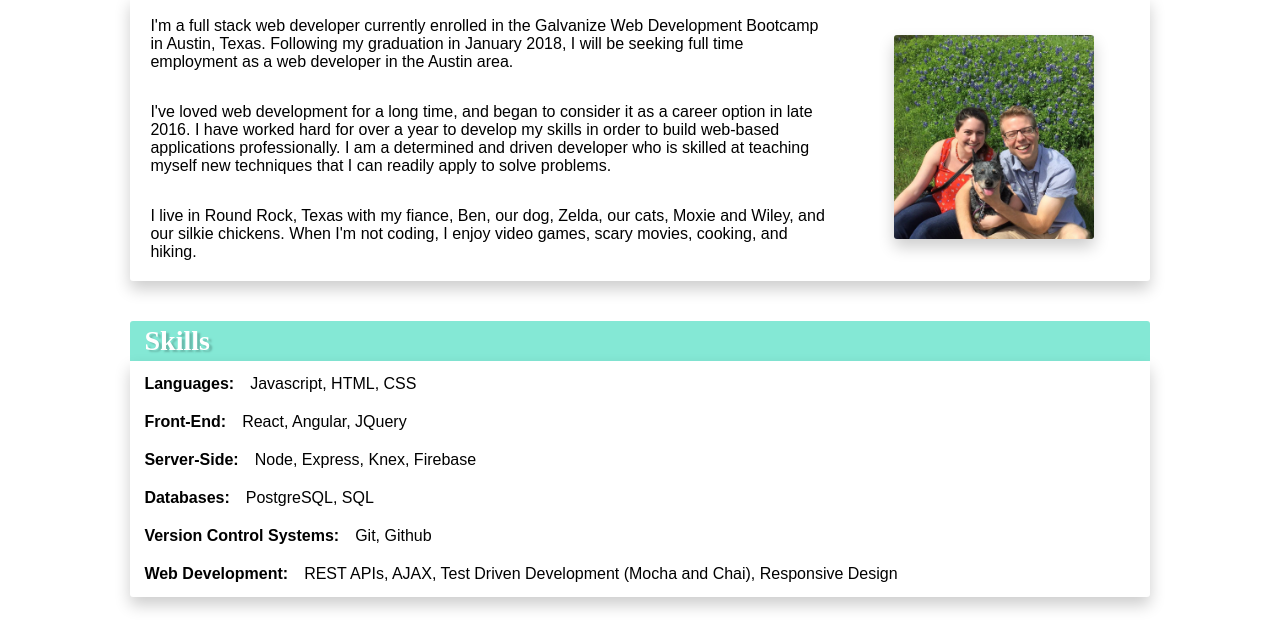
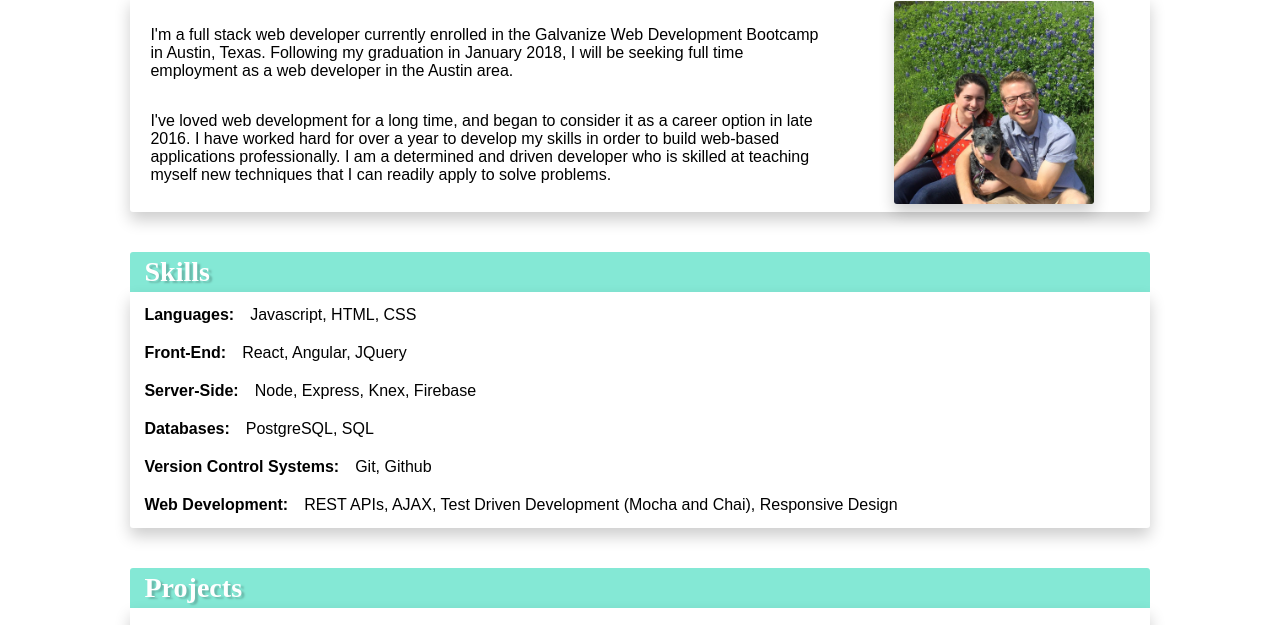
Before and after one commit to Rmcavin/Portfolio, a website: page index.html in a window 1280 px wide. Shown: the part 812-1437 px from the top of the page. Drawn offline with Linux system fonts and the light colour scheme; files that its build step writes are made by us from their sources; files whose address does not match are found by name; a web font is replaced by a local one.

Commit message:
update about me

```diff
--- a/index.html
+++ b/index.html
@@ -63,9 +63,6 @@
             I am a determined and driven developer who is skilled at teaching myself
             new techniques that I can readily apply to solve problems.</p>
 
-            <p>I live in Round Rock, Texas with my fiance, Ben, our dog, Zelda, our
-            cats, Moxie and Wiley, and our silkie chickens. When I'm not coding,
-            I enjoy video games, scary movies, cooking, and hiking.</p>
           </div>
           <div id="imgContainer">
             <img src="family.jpg" id="familyPhoto" alt="Rachel Cavin with her family">
```
